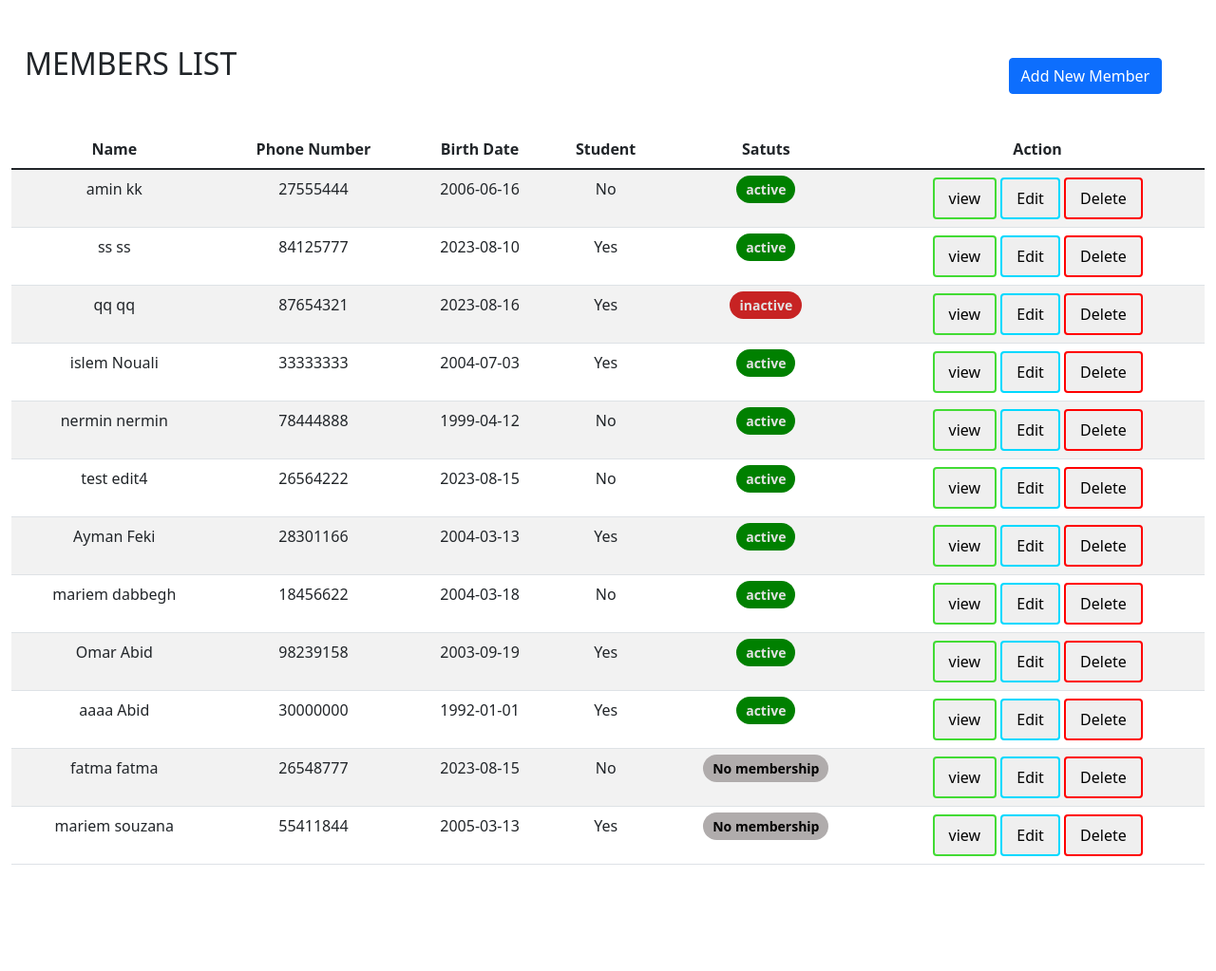
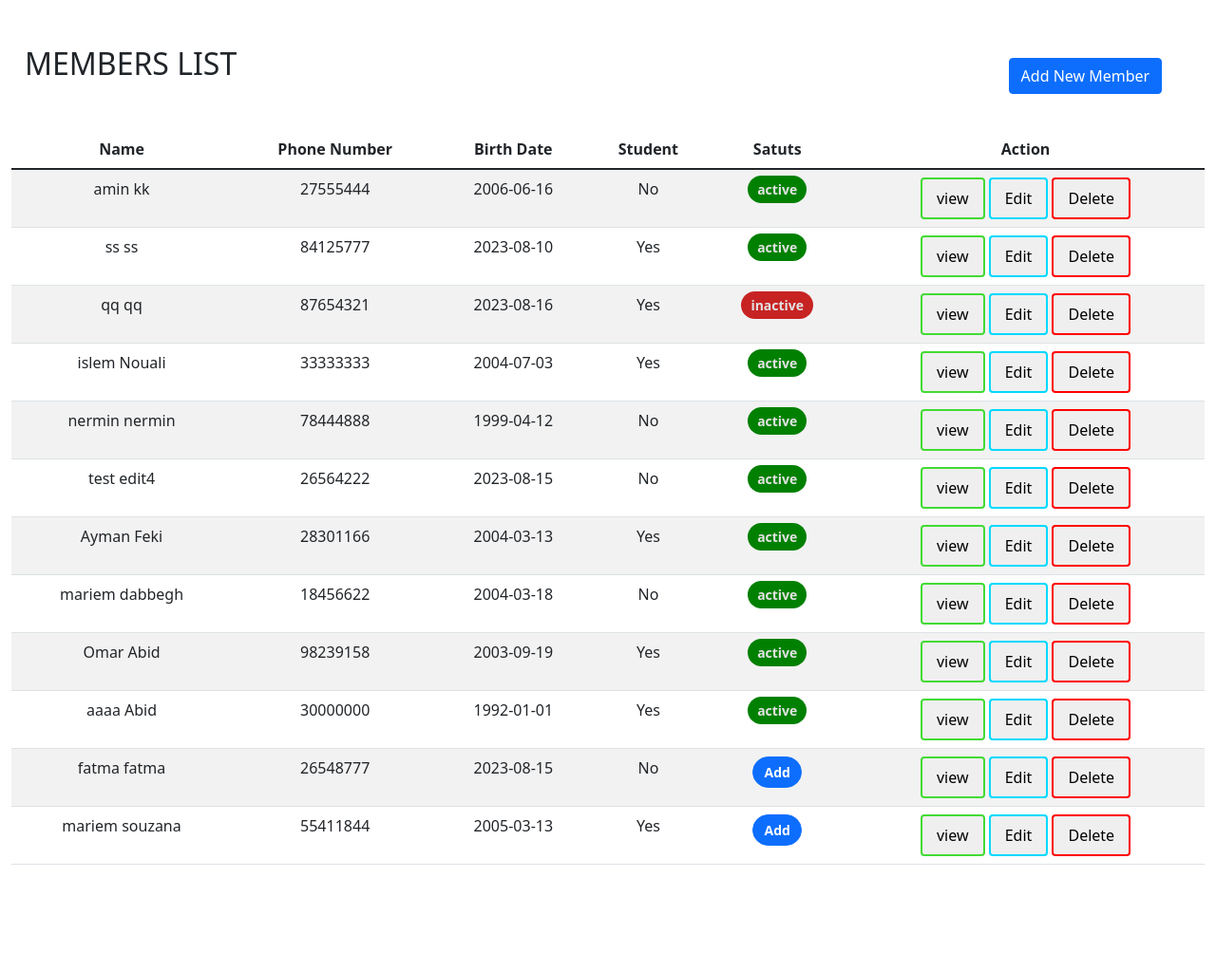
Before and after one commit to Ayman-ing/Gym, a Flask app: page /members in a window 1280 px wide. Shown: the part 76-1099 px from the top of the page at 95% size. Run offline with Flask 3, Linux system fonts and the light colour scheme; some libraries are stand-ins or nearby versions.

Commit message:
finishing the member tab by adding the delete and the add membership option

```diff
--- a/app.py
+++ b/app.py
@@ -142,6 +142,9 @@ def logout():
     return redirect("/")
 @app.route("/members", methods=["GET", "POST"])
 def members():
+    def delete():
+        db.execute("delete from client where cl_id=?",int(request.form.get("cl_id")))
+        return render_template("members.html",message8="member deleted succssefuly",member=member,moment=moment,clients=clients,sport=sport)
     def edit():
         def edit_cl():
             if request.form.get("cl_num"):
@@ -188,44 +191,71 @@ def members():
                 return result2
 
     def add():
-        #checking the validty of the phone number
-        if (not request.form.get("cl_num").isnumeric()) or len(request.form.get("cl_num"))<8:
-            return render_template('members.html', message1="phone number invalid",member=member,moment=moment,clients=clients,sport=sport)
-        #checking the phone number already exist
-        number=db.execute("select cl_Fname from client where cl_num=?;",request.form.get("cl_num"))
-        if len(number)>0:
-            return render_template('members.html', message3="phone number already exist",member=member,moment=moment,clients=clients,sport=sport)
-        #adding the member to the table
-        db.execute(
-                "insert into client (cl_Fname,cl_Lname,cl_num,cl_BD,student) values(?,?,?,?,?)",
-                request.form.get("cl_Fname"),
-                request.form.get("cl_Lname"),
-                int(request.form.get("cl_num")),
-                request.form.get("cl_BD"),
-                request.form.get("student")
-
-            )
-
-        #adding the membership
-        if (not request.form.get("sp_name")) and (not request.form.get("m_type"))  and  (not request.form.get("duration")) and (not request.form.get("price")) and (not request.form.get("starts_at")):
-            return render_template('members.html',message2="member added successfuly",member=member,moment=moment,clients=clients,sport=sport)
-        if (not request.form.get("sp_name")) or (not request.form.get("m_type"))  or  (not request.form.get("duration")) or (not request.form.get("price")) or (not request.form.get("starts_at")):
-            return render_template('members.html',message6="member added successfuly ",message4="No membership added ! Not enough informations",member=member,moment=moment,clients=clients,sport=sport)
-        cl_id=db.execute("select cl_id from client where cl_num=?",int(request.form.get("cl_num")))
-        sp_id=db.execute("select sp_id from sport where sp_name=?",request.form.get("sp_name"))
-        db.execute(
-                "insert into membership (cl_id,sp_id,m_type,duration,price,starts_at,ends_at) values(?,?,?,?,?,?,date(?,'+' || ? || ' months'))",
-                cl_id[0]["cl_id"],
-                sp_id[0]["sp_id"],
-                request.form.get("m_type"),
-                int(request.form.get("duration")),
-                int(request.form.get("price")),
-                request.form.get("starts_at"),
-                request.form.get("starts_at"),
-                int(request.form.get("duration")),
+        def add_cl():
+            #checking the validty of the phone number
+            if (not request.form.get("cl_num").isnumeric()) or len(request.form.get("cl_num"))<8:
+                return render_template('members.html', message1="phone number invalid",member=member,moment=moment,clients=clients,sport=sport)
+            #checking the phone number already exist
+            number=db.execute("select cl_Fname from client where cl_num=?;",request.form.get("cl_num"))
+            if len(number)>0:
+                return render_template('members.html', message3="phone number already exist",member=member,moment=moment,clients=clients,sport=sport)
+            #adding the member to the table
+            db.execute(
+                    "insert into client (cl_Fname,cl_Lname,cl_num,cl_BD,student) values(?,?,?,?,?)",
+                    request.form.get("cl_Fname"),
+                    request.form.get("cl_Lname"),
+                    int(request.form.get("cl_num")),
+                    request.form.get("cl_BD"),
+                    request.form.get("student")
 
                 )
-        return render_template('members.html',message5="member and his membership added successfuly",member=member,moment=moment,clients=clients,sport=sport)
+        def add_m():
+
+            #adding the membership
+            if (not request.form.get("sp_name")) and (not request.form.get("m_type"))  and  (not request.form.get("duration")) and (not request.form.get("price")) and (not request.form.get("starts_at")):
+                return render_template('members.html',message2="member added successfuly",member=member,moment=moment,clients=clients,sport=sport)
+            if (not request.form.get("sp_name")) or (not request.form.get("m_type"))  or  (not request.form.get("duration")) or (not request.form.get("price")) or (not request.form.get("starts_at")):
+                return render_template('members.html',message6="member added successfuly ",message4="No membership added ! Not enough informations",member=member,moment=moment,clients=clients,sport=sport)
+            if not request.form.get("cl_id"):
+                cl_id=db.execute("select cl_id from client where cl_num=?",int(request.form.get("cl_num")))
+            else:
+                cl_id=[{}]
+                cl_id[0]["cl_id"]=request.form.get("cl_id")
+            sp_id=db.execute("select sp_id from sport where sp_name=?",request.form.get("sp_name"))
+            db.execute(
+                    "insert into membership (cl_id,sp_id,m_type,duration,price,starts_at,ends_at) values(?,?,?,?,?,?,date(?,'+' || ? || ' months'))",
+                    cl_id[0]["cl_id"],
+                    sp_id[0]["sp_id"],
+                    request.form.get("m_type"),
+                    int(request.form.get("duration")),
+                    int(request.form.get("price")),
+                    request.form.get("starts_at"),
+                    request.form.get("starts_at"),
+                    int(request.form.get("duration")),
+
+                    )
+
+        #checking if it's adding a membership only all full information
+        if request.form.get("form_id") =="form1cl":
+            result1=add_m()
+            if result1 is None:
+
+                return render_template('members.html',message5="membership added successfuly",member=member,moment=moment,clients=clients,sport=sport)
+            else:
+                return result1
+        elif request.form.get("form_id") =="form1m":
+            result2=add_cl()
+            if result2 is None :
+                result3=add_m()
+                if result3 is None:
+                    return render_template('members.html',message5="member and his membership added successfuly",member=member,moment=moment,clients=clients,sport=sport)
+                else:
+                    return result3
+            else:
+                return result2
+
+
+
     moment = datetime.datetime.now().strftime('%Y-%m-%d %H:%M:%S')
 
     #getting necessary informations
@@ -241,10 +271,13 @@ def members():
     if request.method == "POST":
 
         #checking if it's an adding,edit or a delete
-        if  request.form.get("form_id")=="form1":
+        if "form1" in request.form.get("form_id"):
             return add()
         elif "form2" in request.form.get("form_id") :
             return edit()
+        elif request.form.get("form_id")=="form3" :
+            return delete()
+
 
 
 
--- a/static/styles.css
+++ b/static/styles.css
@@ -147,3 +147,12 @@ span > ul
 
 
 }
+#add_n_m
+{
+    width: 40%;
+
+    padding: 5px 10px;
+    border-radius: 20px;
+    font-size: 14px;
+    font-weight: bold;
+}
--- a/templates/login.html
+++ b/templates/login.html
@@ -3,7 +3,9 @@
 {% block title %}
     Log In
 {% endblock %}
+{% block script %}
 
+{% endblock %}
 {% block main %}
     <form action="/login" method="post">
         <div class="mb-3">
--- a/templates/members.html
+++ b/templates/members.html
@@ -12,12 +12,13 @@
 
 </div>
 {% endif %}
-{% if message2 or message5 or message6 or message7 %}
+{% if message2 or message5 or message6 or message7 or message8%}
 <div class="alert alert-success" role="alert">
   {{message2}}
   {{message5}}
   {{message6}}
   {{message7}}
+  {{message8}}
 </div>
 {% endif %}
 <h2>MEMBERS LIST</h2>
@@ -40,11 +41,11 @@
         <table border="2" width="100%">
           <form action="/members" method="post" id="myForm">
 
-            <input type="hidden" name="form_id" value="form1">
+            <input type="hidden" name="form_id" value="form1m">
             <tr>
               <td >
             <div class="mb-3">
-                <input autocomplete="off" autofocus class="form-control mx-auto w-auto" id=cl_Fname" name="cl_Fname" placeholder="First Name" type="text" required>
+                <input autocomplete="off" autofocus class="form-control mx-auto w-auto" id="cl_Fname" name="cl_Fname" placeholder="First Name" type="text" required>
             </div>
           </td>
           <td >
@@ -387,6 +388,34 @@
             </div>
           </div>
         </div>
+        <!-- model delete-->
+<div class="modal fade" id="delete{{loop.index}}" tabindex="-1" role="dialog" aria-labelledby="exampleModalLabel" aria-hidden="true">
+  <div class="modal-dialog" role="document">
+    <div class="modal-content">
+      <div class="modal-header">
+        <h5 class="modal-title" id="exampleModalLabel">Delete {{m.cl_Fname}} {{m.cl_Lname}} number:{{m.cl_num}}</h5>
+        <button type="button" class="btn-close" data-bs-dismiss="modal" aria-label="Close">
+
+        </button>
+      </div>
+      <div class="modal-body">
+        <div class="alert alert-warning" role="alert">
+          Are you sure you want to delete this Member ?
+        </div>
+
+        <form action="/members" method="post" id="myForm">
+          <input type="hidden" name="cl_id" value="{{m.cl_id}}">
+          <input type="hidden" name="form_id" value="form3">
+
+      </div>
+      <div class="modal-footer">
+        <button type="button" class="btn btn-secondary" data-bs-dismiss="modal">Close</button>
+        <button type="submit" class="btn btn-primary">Delete</button>
+      </form>
+    </div>
+    </div>
+  </div>
+</div>
 
 
 
@@ -404,10 +433,95 @@
         <td> {{client.cl_num}}</td>
         <td> {{client.cl_BD}}</td>
         <td> {{client.student}}</td>
-        <td><span class="status-badge no_membership">No membership</span></td>
+        <td> <button type="button" id="add_n_m" class="btn btn-primary" data-bs-toggle="modal" data-bs-target="#addmembership" id="add_membership">
+          Add
+        </button>
+      <!-- Button trigger modal -->
+
+
+
+<!-- Modal add membership only -->
+<div class="modal fade" id="addmembership" tabindex="-1" role="dialog" aria-labelledby="exampleModalCenterTitle" aria-hidden="true">
+  <div class="modal-dialog modal-dialog-centered modal-xl" role="document">
+    <div class="modal-content">
+      <div class="modal-header">
+        <h5 class="modal-title" id="exampleModalLongTitle">Modal title</h5>
+        <button type="button" class="btn-close" data-bs-dismiss="modal" aria-label="Close">
+
+        </button>
+      </div>
+      <div class="modal-body">
+        <table border="2" width="100%">
+          <form action="/members" method="post" id="myForm">
+            <input type="hidden" name="cl_id" value="{{client.cl_id}}">
+            <input type="hidden" name="form_id" value="form1cl">
+            <tr>
+              <td >
+
+            <div class="mb-3">
+              <label for="selectOption" id="label">Select a Sport:</label>
+              <select class="form-control" id="sp_name" name="sp_name" >
+                <option value="">˅</option>
+                {% for s in sport %}
+
+                <option value="{{s.sp_name}}" >{{s.sp_name}}</option>
+                {% endfor %}
+              </select>
+            </div>
+          </td>
+          <td >
+
+            <div class="mb-3">
+                <input autocomplete="off" autofocus class="form-control mx-auto w-auto" id="m_type" name="m_type" placeholder="Membership Type" type="text" >
+            </div>
+          </td>
+          </tr>
+          <tr>
+            <td >
+            <div class="mb-3">
+                <input class="form-control mx-auto w-auto" id="duration" name="duration" placeholder="Duration" type="text" >
+            </div>
+          </td>
+          <td >
+            <div class="mb-3">
+                <input class="form-control mx-auto w-auto" id="price" name="price" placeholder="Price" type="text" >
+            </div>
+          </td>
+          <td >
+            <div class="mb-3">
+                <input class="form-control mx-auto w-auto" id="starts_at" name="starts_at" placeholder="Starts At" type="Date" >
+            </div>
+          </td>
+
+          </tr>
+
+
+          <tr><td>
+
+          </td></tr>
+          <tr>
+            <td colspan="2">
+
+            </td>
+          </tr>
+
+      </table>
+
+      </div>
+
+      <div class="modal-footer">
+        <button type="button" class="btn btn-secondary" data-bs-dismiss="modal">Close</button>
+        <button type="submit" class="btn btn-primary">Add</button>
+      </div>
+      </div>
+    </form>
+    </div>
+  </div>
+
+      </td>
         <td> <button type="button" class="custom-button" data-bs-toggle="modal" data-bs-target="#view{{loop.index}}" id="view">view</button>
            <button type="button" class="custom-button" data-bs-toggle="modal" data-bs-target="#editc{{loop.index}}" id="edit" >Edit</button>
-            <button type="button" id="delete" class="custom-button" >Delete</button>
+            <button type="button" id="delete" class="custom-button" data-bs-toggle="modal" data-bs-target="#delete{{loop.index}}">Delete</button>
         <!--modal view-->
 
 
@@ -431,10 +545,9 @@
                     <li>Student ? : {{client.student}}</li>
 
               </ul>
-              <p>No Membership yet</p>
-              <button type="button" class="btn btn-primary" data-bs-toggle="modal" data-bs-target="" id="add_membership">
-                Add New Membership
-              </button>
+
+              <span class="status-badge no_membership">No membership</span>
+
 
             </span>
             </div>
@@ -504,6 +617,7 @@
                   </tr>
 
               </table>
+
               </div>
 
                 <div class="modal-footer">
@@ -517,12 +631,39 @@
 
             </div>
           </div>
-        </div>
 
+
+           <!--model delete-->
+           <div class="modal fade" id="delete{{loop.index}}" tabindex="-1" role="dialog" aria-labelledby="exampleModalLabel" aria-hidden="true">
+            <div class="modal-dialog" role="document">
+              <div class="modal-content">
+                <div class="modal-header">
+                  <h5 class="modal-title" id="exampleModalLabel">Delete {{client.cl_Fname}} {{client.cl_Lname}} number:{{client.cl_num}}</h5>
+                  <button type="button" class="btn-close" data-bs-dismiss="modal" aria-label="Close">
+
+                  </button>
+                </div>
+                <div class="modal-body">
+                  <div class="alert alert-warning" role="alert">
+                    Are you sure you want to delete this Member ?
+                  </div>
+
+                  <form action="/members" method="post" id="myForm">
+                    <input type="hidden" name="cl_id" value="{{client.cl_id}}">
+                    <input type="hidden" name="form_id" value="form3">
+
+                </div>
+                <div class="modal-footer">
+                  <button type="button" class="btn btn-secondary" data-bs-dismiss="modal">Close</button>
+                  <button type="submit" class="btn btn-primary">Delete</button>
+                </form>
+              </div>
+              </div>
+            </div>
+          </div>
 
       </td>
         </tr>
-
 
 
 
```
Also changed, not shown: gym1.db.
